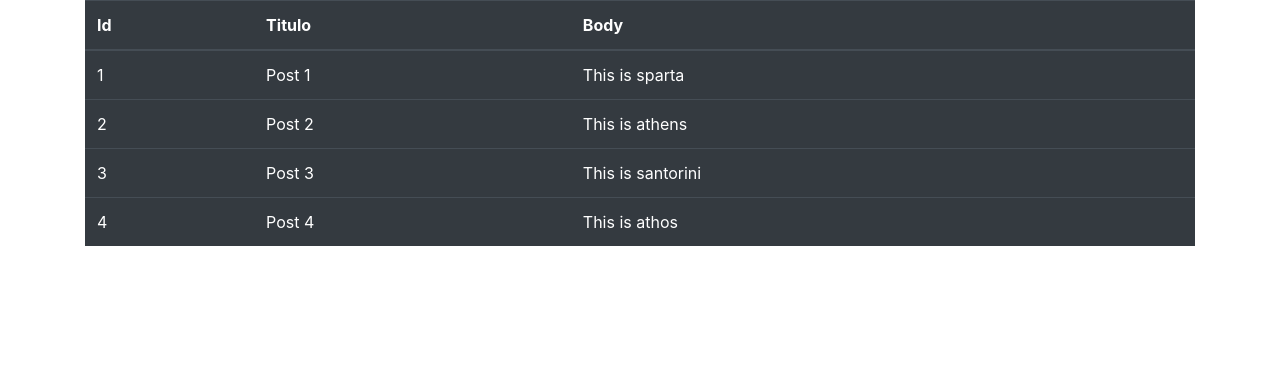
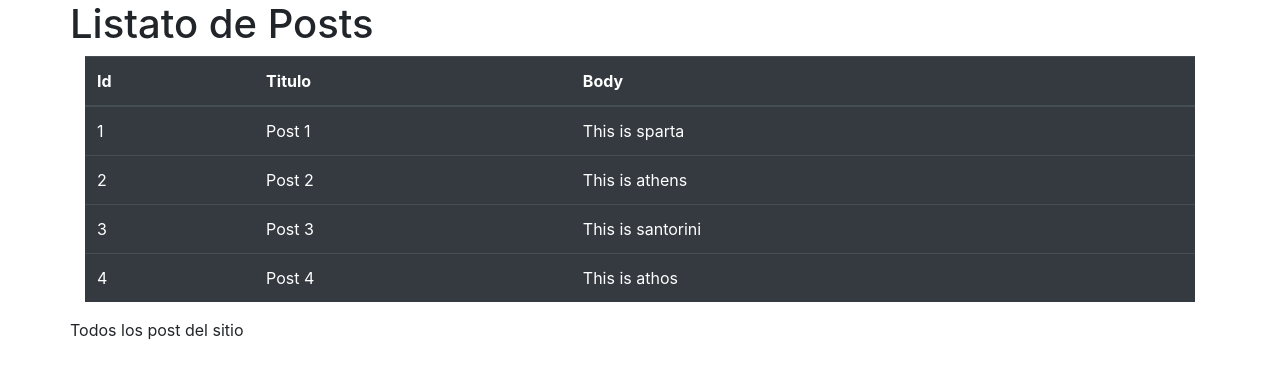
Before and after one commit to efranco89/components, a Vue app: page / in a window 1280 px wide. Shown: the top 378 px of the page. Built offline with nearby package versions, Linux system fonts and the light colour scheme.

Commit message:
Adding new components

```diff
--- a/src/App.vue
+++ b/src/App.vue
@@ -1,13 +1,21 @@
 <template>
-  <post-example/>
+  <div class="container">
+    <app-header/>
+    <post-example/>
+    <app-footer/>
+  </div>
 </template>
 
 <script>
-  import PostExample from './components/Posts'
+  import AppHeader from './components/Header';
+  import PostExample from './components/Posts';
+  import AppFooter from './components/Footer';
   export default {
     name: 'App',
     components:{
-      PostExample
+      AppHeader,
+      PostExample,
+      AppFooter
     }
   }
 </script>
--- /dev/null
+++ b/src/components/Footer.vue
@@ -0,0 +1,19 @@
+<template>
+  <div class="row">
+    <div class="col-xs-12">
+      <footer>
+        <p>Todos los post del sitio</p>
+      </footer>
+    </div>
+  </div>
+</template>
+
+<script>
+  export default {
+
+  }
+</script>
+
+<style>
+
+</style>
--- /dev/null
+++ b/src/components/Header.vue
@@ -0,0 +1,19 @@
+<template>
+  <div class="row">
+    <div class="col-xs-12">
+      <header>
+        <h1>Listato de Posts</h1>
+      </header>
+    </div>
+  </div>
+</template>
+
+<script>
+  export default {
+
+  }
+</script>
+
+<style>
+
+</style>
--- a/src/components/Posts.vue
+++ b/src/components/Posts.vue
@@ -1,5 +1,5 @@
 <template>
-  <div class="container">
+  <div>
     <table class="table table-dark">
       <thead>
         <tr>
```
